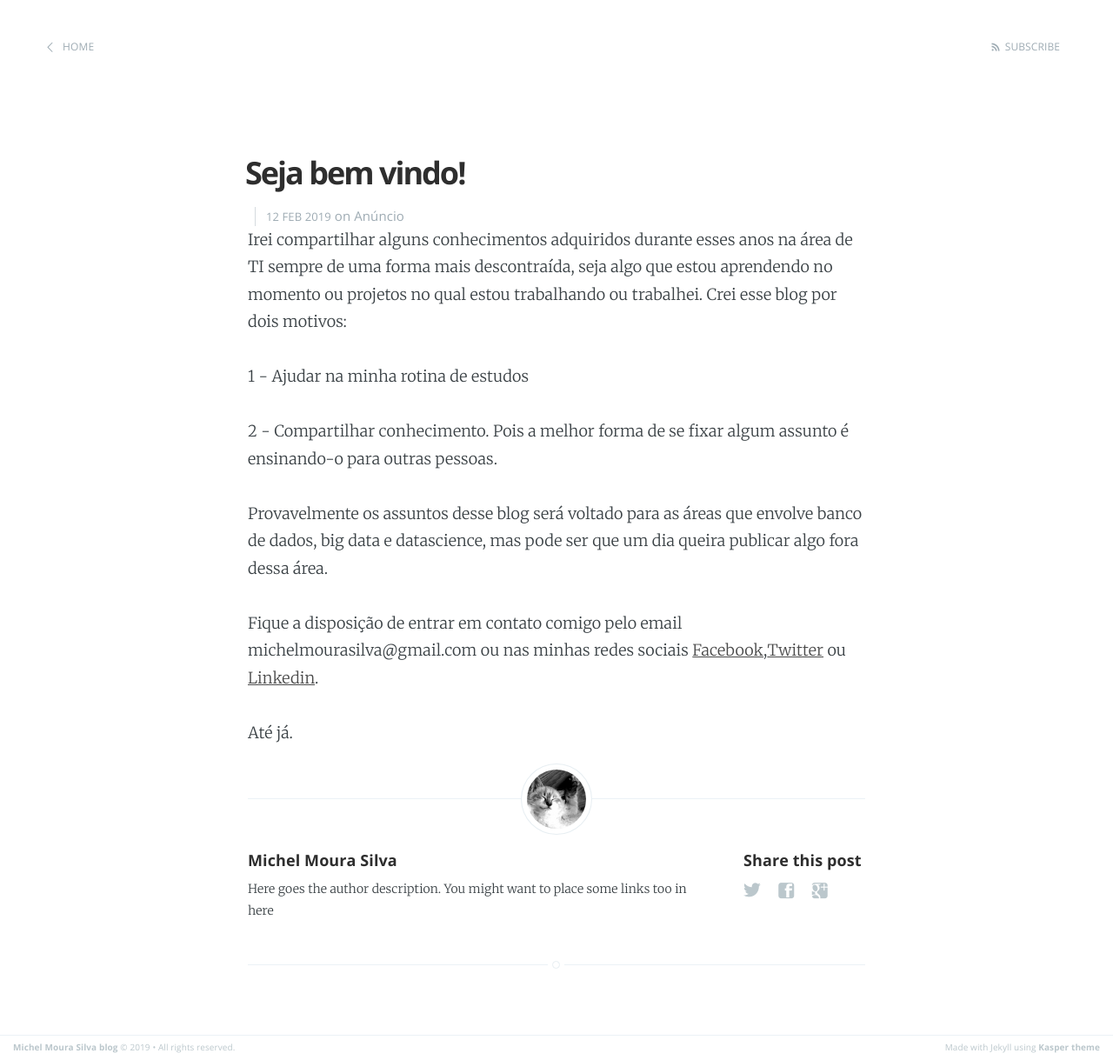
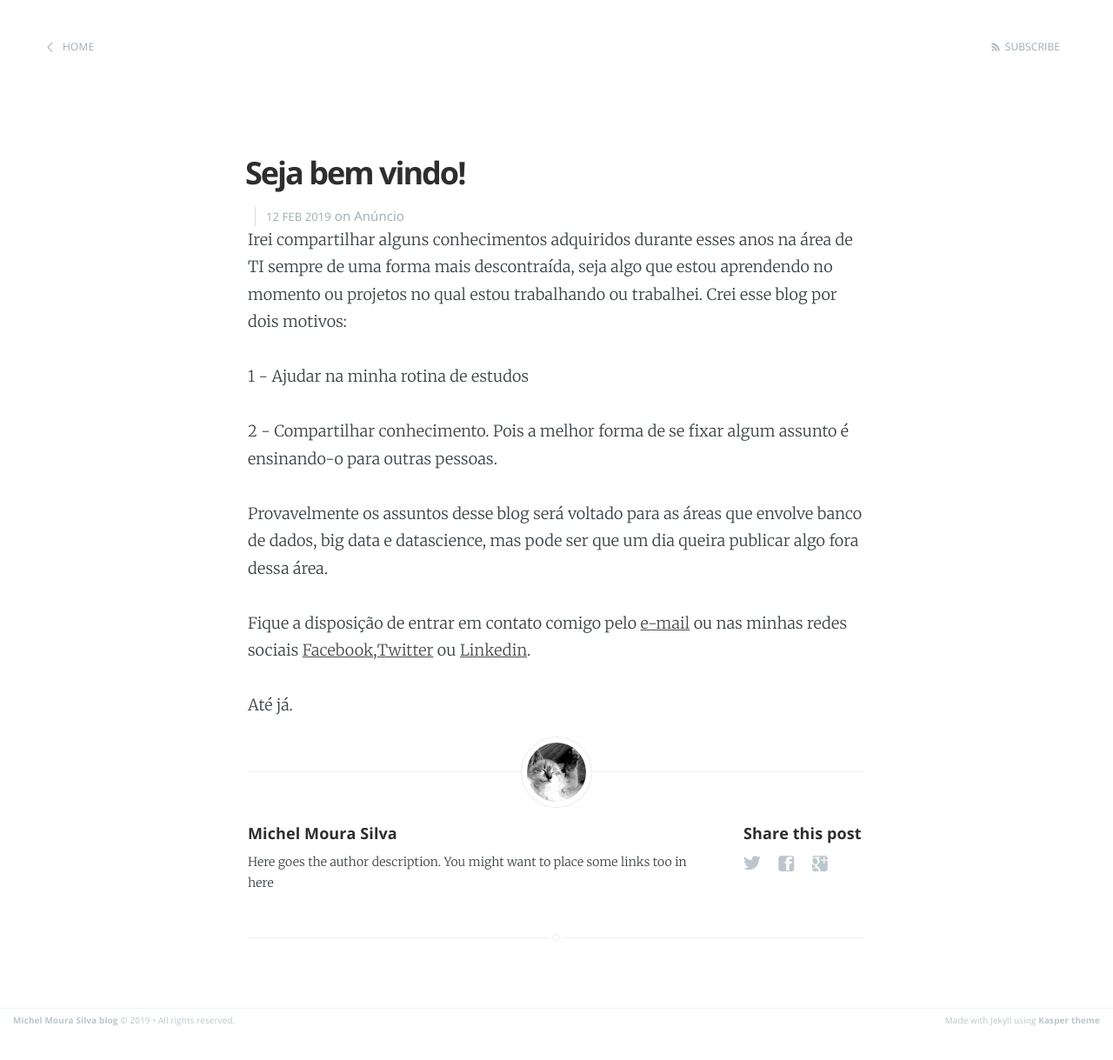
Before and after one commit to michelmourasilva/michelmourasilva.github.io, a Jekyll site: the page built from _posts/2019-02-12-seja-bem-vindo.markdown, in a window 1280 px wide. Shown: the whole page at 87% size. Built offline with Jekyll 4.4.1, drawn with Linux system fonts in a browser that asks for light colours; after the commit the page ends 1187 px from its top, so only the background shows below that.

Commit message:
Update 2019-02-12-seja-bem-vindo.markdown

```diff
--- a/_posts/2019-02-12-seja-bem-vindo.markdown
+++ b/_posts/2019-02-12-seja-bem-vindo.markdown
@@ -14,10 +14,11 @@ Crei esse blog por dois motivos:
 
 Provavelmente os assuntos desse blog será voltado para as áreas que envolve banco de dados, big data e datascience, mas pode ser que um dia queira publicar algo fora dessa área.
 
-Fique a disposição de entrar em contato comigo pelo email michelmourasilva@gmail.com ou nas minhas redes sociais [Facebook],[Twitter] ou [Linkedin].
+Fique a disposição de entrar em contato comigo pelo [e-mail] ou nas minhas redes sociais [Facebook],[Twitter] ou [Linkedin].
 
 Até já.
 
 [Facebook]: https://www.facebook.com/michelmourasilva
 [Twitter]: https://twitter.com/meshellmoura
 [Linkedin]: https://www.linkedin.com/in/michelmourasilva/
+[e-mail]:michelmourasilva@gmail.com
```
